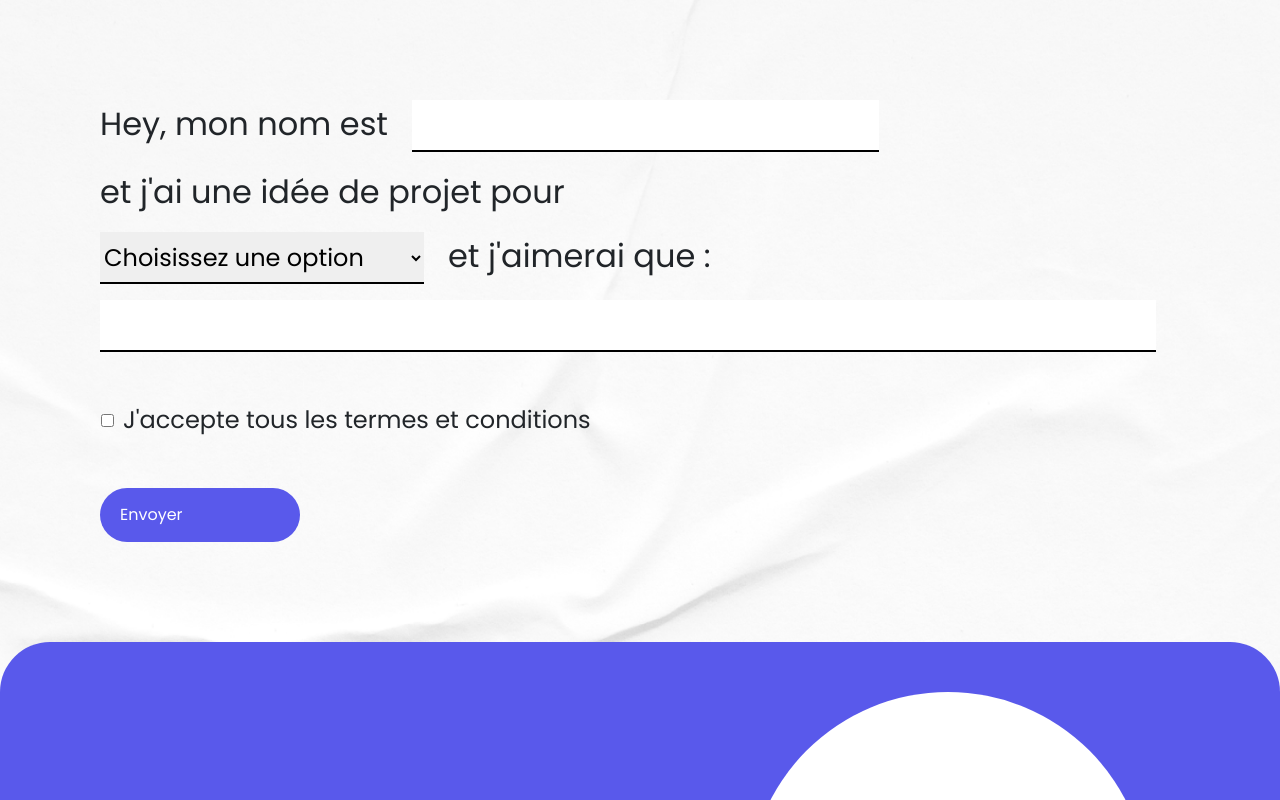
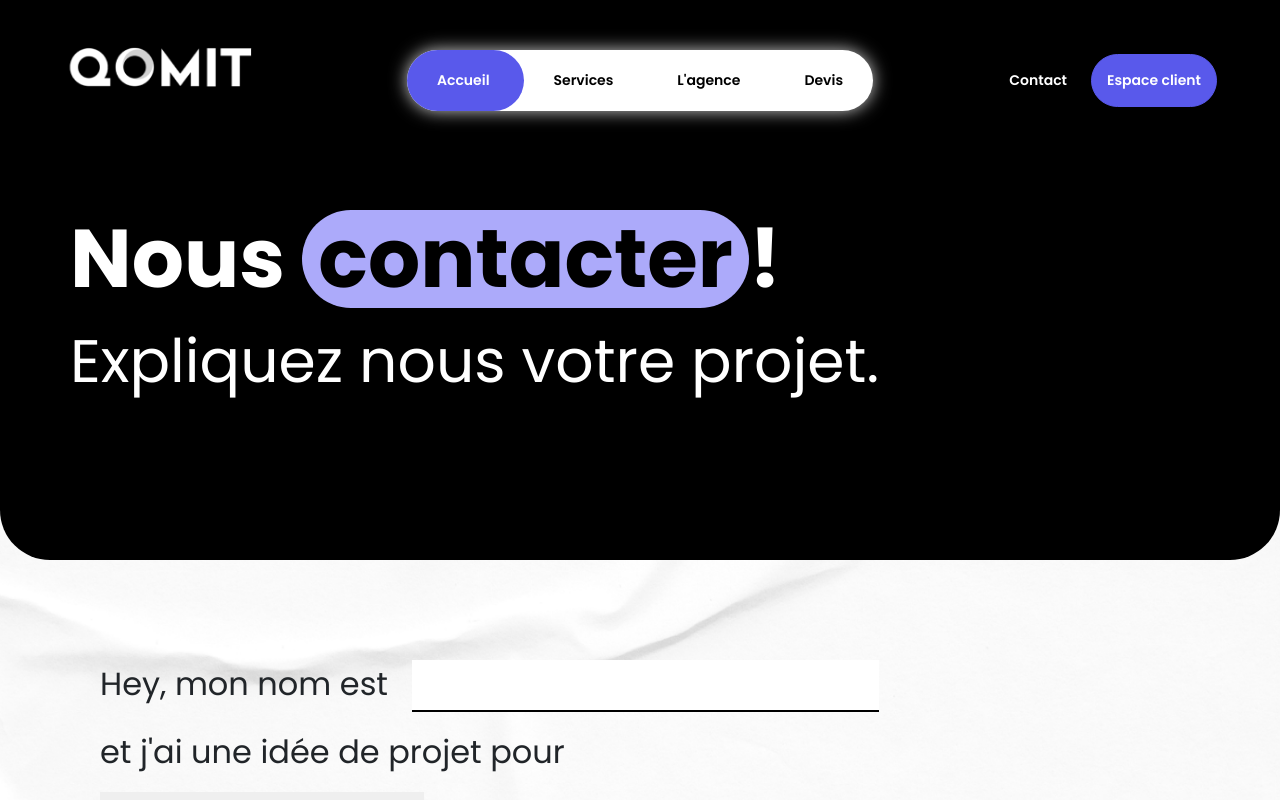
Before and after one commit to QuentinBoulay/qomit, a React (Create React App) app in the folder frontend/: page /contact in a window 1280 px wide. Shown: the top 800 px of the page. Built offline with nearby package versions, Linux system fonts and the light colour scheme; some icons are missing.

Commit message:
UPDATE: Contact page

```diff
--- a/frontend/src/client.scss
+++ b/frontend/src/client.scss
@@ -611,6 +611,9 @@ a {
   margin: 0;
 }
 
+.hero-dark-subtitle{
+  font-size: 60px;
+}
 //FOOTER
 
 .container-footer-section {
--- a/frontend/src/components/client/Contact/ContactComp.js
+++ b/frontend/src/components/client/Contact/ContactComp.js
@@ -1,7 +1,9 @@
+import NavDark from "../Templates/NavDark"
 import Contact from "../Templates/Contact.js";
 import Footer from "../Templates/Footer.js";
 import emailjs from "emailjs-com";
 import { useState } from "react";
+import HeroContact from "./HeroContact";
 
 function ContactComp() {
   const [showNotification, setShowNotification] = useState(false);
@@ -55,6 +57,8 @@ function ContactComp() {
   return (
     <>
       <div className="body-contact">
+        <NavDark />
+        <HeroContact />
         {showNotification && (
           <div className={`notification ${notificationType}`}>
             <p>{notificationMessage}</p>
--- /dev/null
+++ b/frontend/src/components/client/Contact/HeroContact.js
@@ -0,0 +1,17 @@
+import React from 'react';
+
+function HeroContact() {
+  return (
+    <div className="hero-dark d-flex flex-column">
+        <h1>Nous {" "}
+          <div className="underline-container d-inline-block px-3">
+            contacter
+          </div>
+          !
+        </h1>
+        <p className="hero-dark-subtitle">Expliquez nous votre projet.</p>
+    </div>
+  );
+}
+
+export default HeroContact;
```
